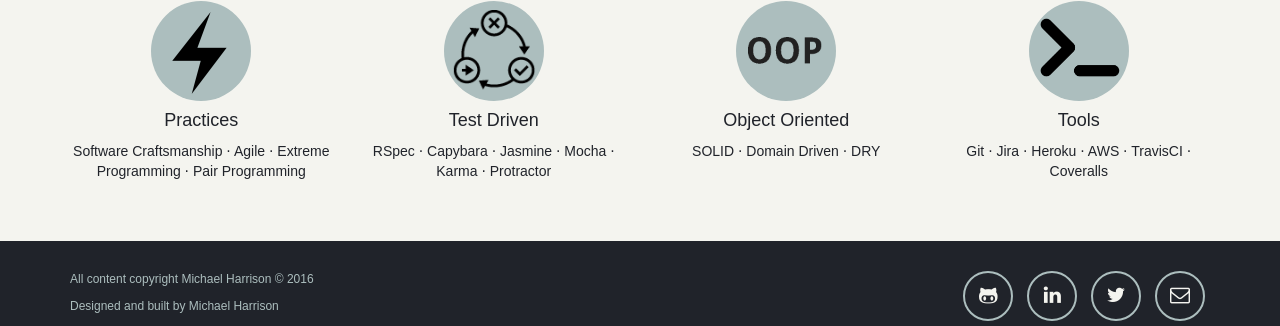
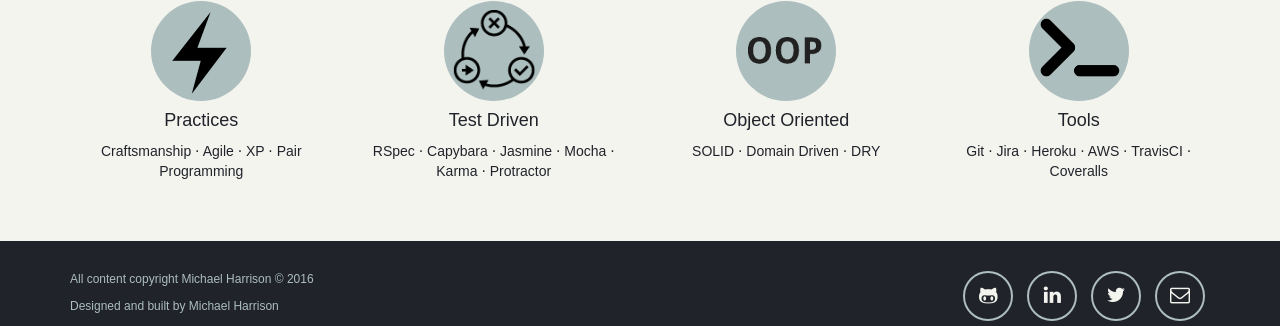
Before and after one commit to harrim91/harrim91.github.io, a Jekyll site: the page built from index.html, in a window 1280 px wide and 1400 px high, scrolled down 378 px. Shown: the part 1024-1350 px from the top of the window. Built offline with Jekyll 4.4.1, drawn with Linux system fonts in a browser that asks for light colours; some web fonts are replaced.

Commit message:
scaling for iphone

```diff
--- a/_includes/head.html
+++ b/_includes/head.html
@@ -1,7 +1,7 @@
 <head>
   <meta charset="utf-8">
   <meta http-equiv="X-UA-Compatible" content="IE=edge">
-  <meta name="viewport" content="width=device-width, initial-scale=1">
+  <meta name="viewport" content="width=device-width, initial-scale=1 maximum-scale=1 user-scalable=0">
 
   <title>{% if page.title %}{{ page.title | escape }} &#8209; {% endif %}{{ site.title | escape }}</title>
   <meta name="description" content="{% if page.excerpt %}{{ page.excerpt | strip_html | strip_newlines | truncate: 160 }}{% else %}{{ site.description }}{% endif %}">
--- a/index.html
+++ b/index.html
@@ -94,7 +94,7 @@
 					<img src="/public/images/icons/agile.png">
 				</div>
 				<h4>Practices</h4>
-				<p>Software Craftsmanship &sdot; Agile &sdot; Extreme Programming &sdot; Pair Programming</p>
+				<p>Craftsmanship &sdot; Agile &sdot; XP &sdot; Pair Programming</p>
 			</div>
 
 			<div class="col-xs-6 col-md-3 text-center skill-card wow fadeIn">
--- a/public/css/main.css
+++ b/public/css/main.css
@@ -13,7 +13,7 @@
 @import 'https://fonts.googleapis.com/css?family=Droid+Sans';
 
 body {
-	min-width: 350px;
+	min-width: 320px;
 	width: auto !important;
 	background-color: #f4f4ef;
 	font-family: 'Droid Sans', sans-serif;
@@ -282,6 +282,15 @@
 		margin: 0 auto 20px;
 	}
 
+	hr.hr-code {
+	  max-width: 270px;
+	}
+
+	.skill-card {
+		min-height: 210px;
+		margin-bottom: 0px;
+	}
+
 	.post p {
 		clear: both;
 	}
```
